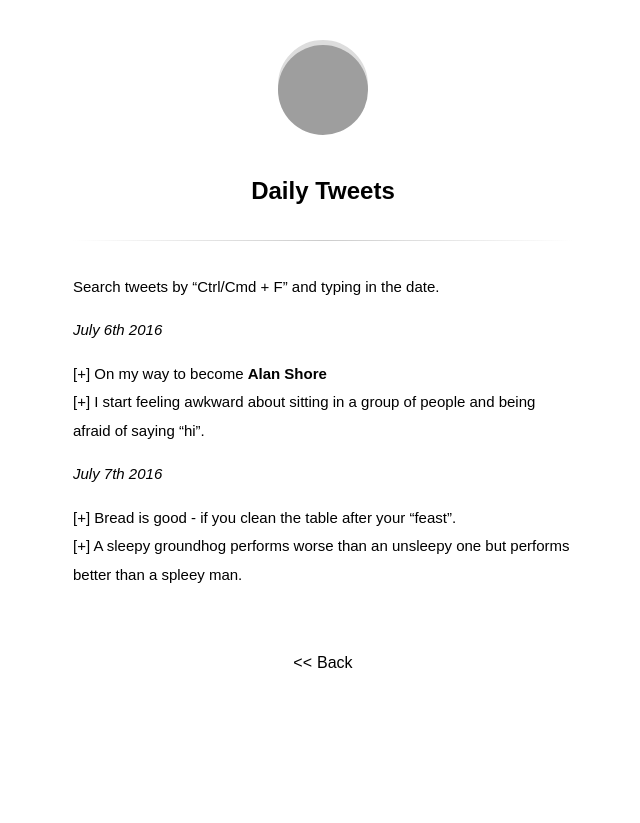
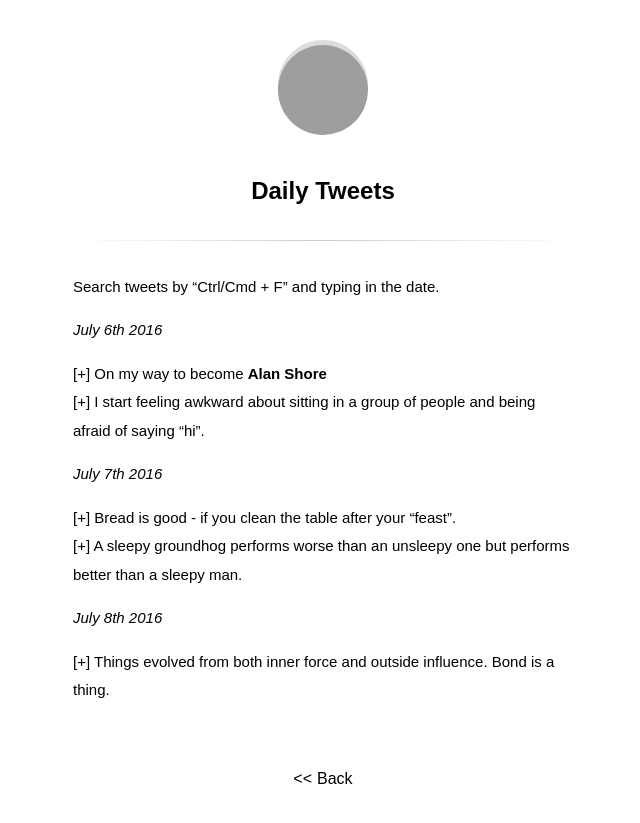
Before and after one commit to psaux0/psaux0.github.io, a Jekyll site: the page built from tweets.md, in a window 1280 px wide, cut to the strip 0-823 px from the top of the page. Shown: the whole strip, without its empty margins (317-957 px from the left). Built offline with Jekyll 4.4.1, drawn with Linux system fonts in a browser that asks for light colours; some web fonts are replaced; grey boxes are pictures that could not be loaded.

Commit message:
new tweet

```diff
--- a/tweets.md
+++ b/tweets.md
@@ -12,4 +12,8 @@ _July 6th 2016_
 _July 7th 2016_
 
 [+] Bread is good - if you clean the table after your "feast".
-[+] A sleepy groundhog performs worse than an unsleepy one but performs better than a spleey man.
+[+] A sleepy groundhog performs worse than an unsleepy one but performs better than a sleepy man.
+
+_July 8th 2016_
+
+[+] Things evolved from both inner force and outside influence. Bond is a thing.
```
